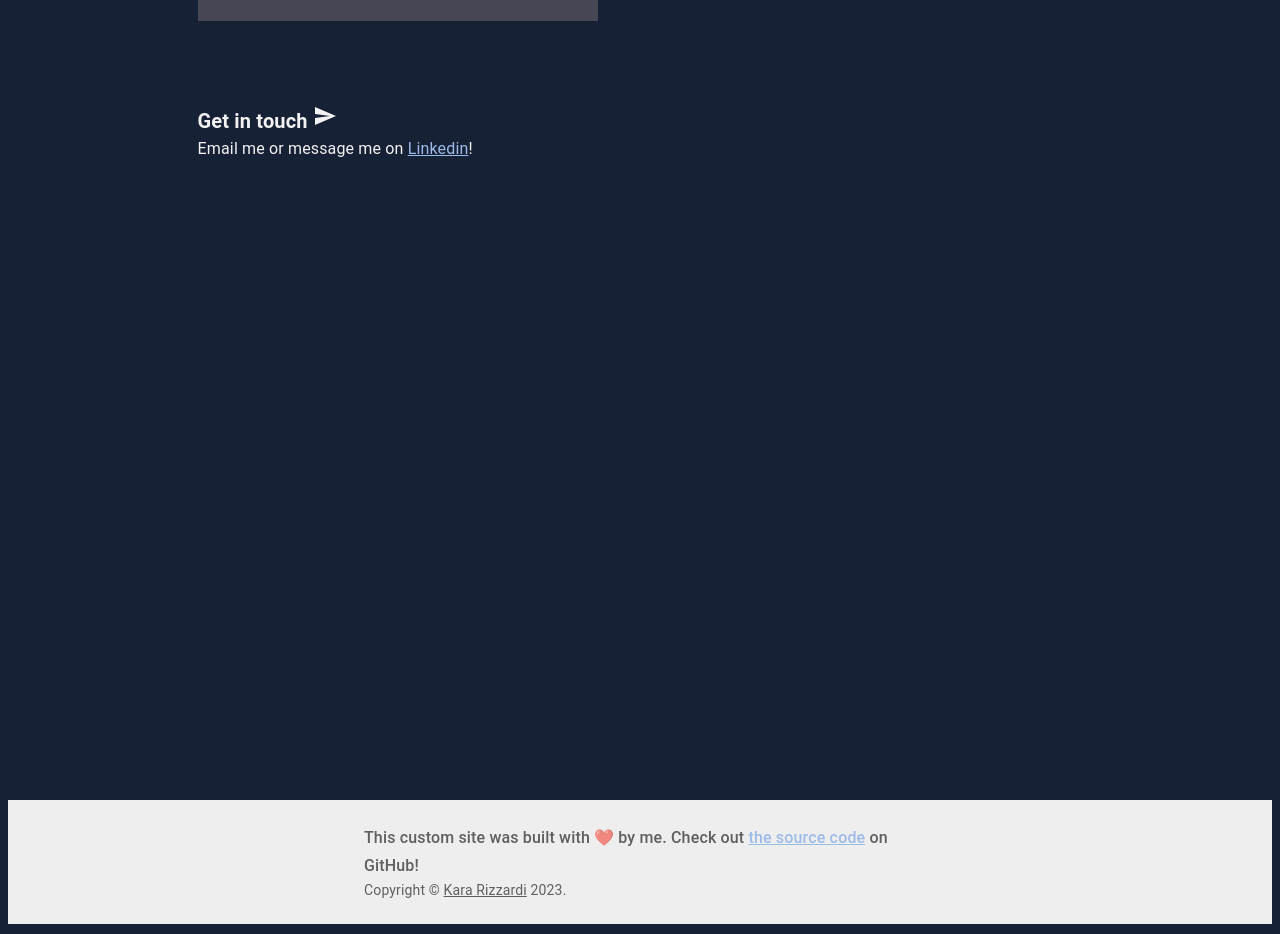
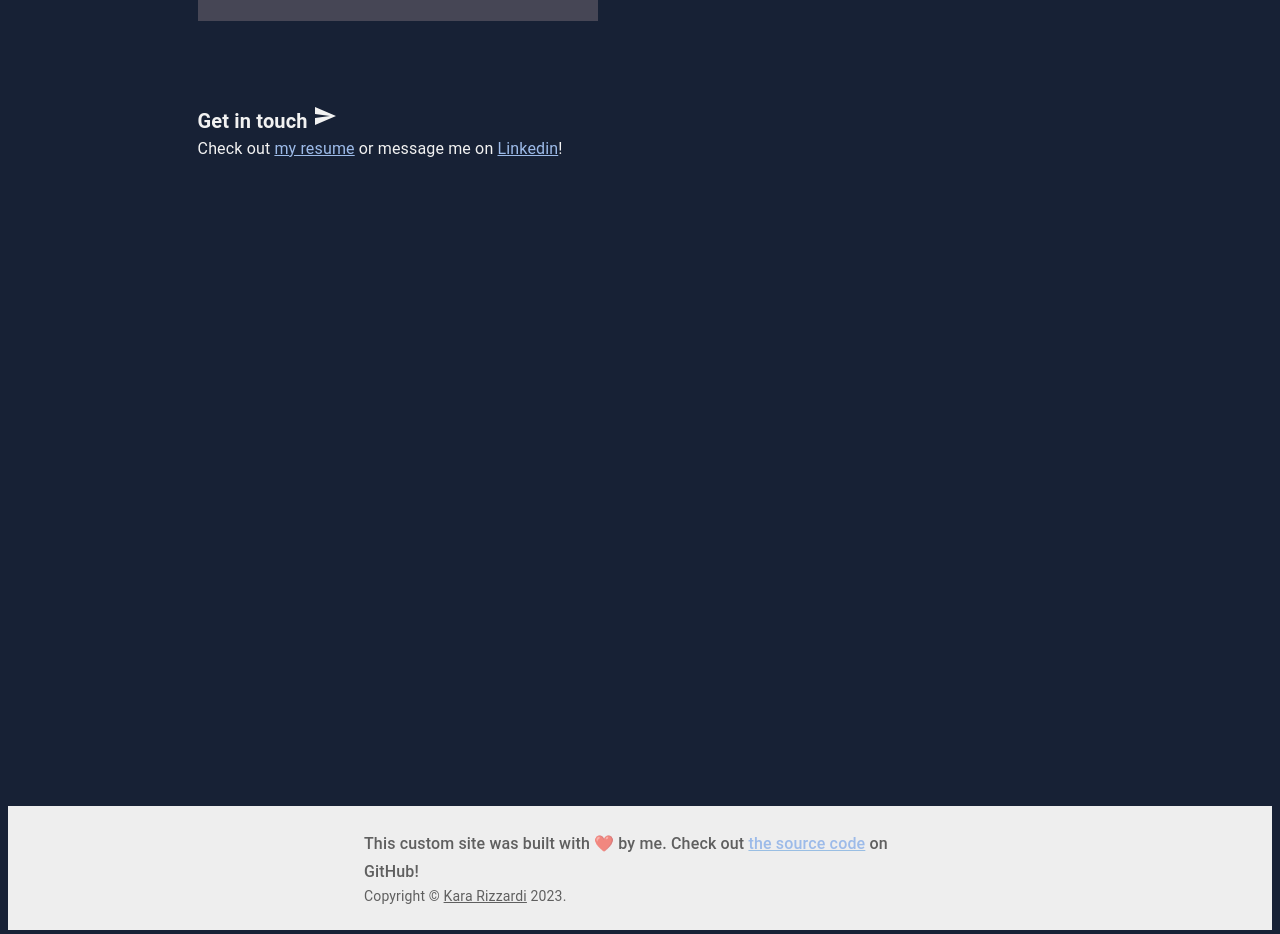
Before and after one commit to kara4600/kararizzardi.com-js, a React app: page /#/ in a window 1280 px wide. Shown: the part 1260-2194 px from the top of the page. Built offline with nearby package versions, Linux system fonts and the light colour scheme.

Commit message:
Add resume link to contact component

```diff
--- a/src/components/Contact.js
+++ b/src/components/Contact.js
@@ -12,7 +12,15 @@ const Contact = () => {
           Get in touch {<SendIcon />}
         </Typography>
         <Typography variant="body1">
-          Email me or message me on{' '}
+          Check out{' '}
+          <Link
+            to="https://github.com/kara4600/kararizzardi.com/blob/b05ac5e7ccb6ae5d0e0017455396f74b04ce47b6/Kara_Rizzardi_Resume.pdf"
+            target={'_blank'}
+            style={{ color: '#9DBBE9' }}
+          >
+            my resume
+          </Link>{' '}
+          or message me on{' '}
           <Link
             to="https://www.linkedin.com/in/kararizzardi/"
             target={'_blank'}
```
